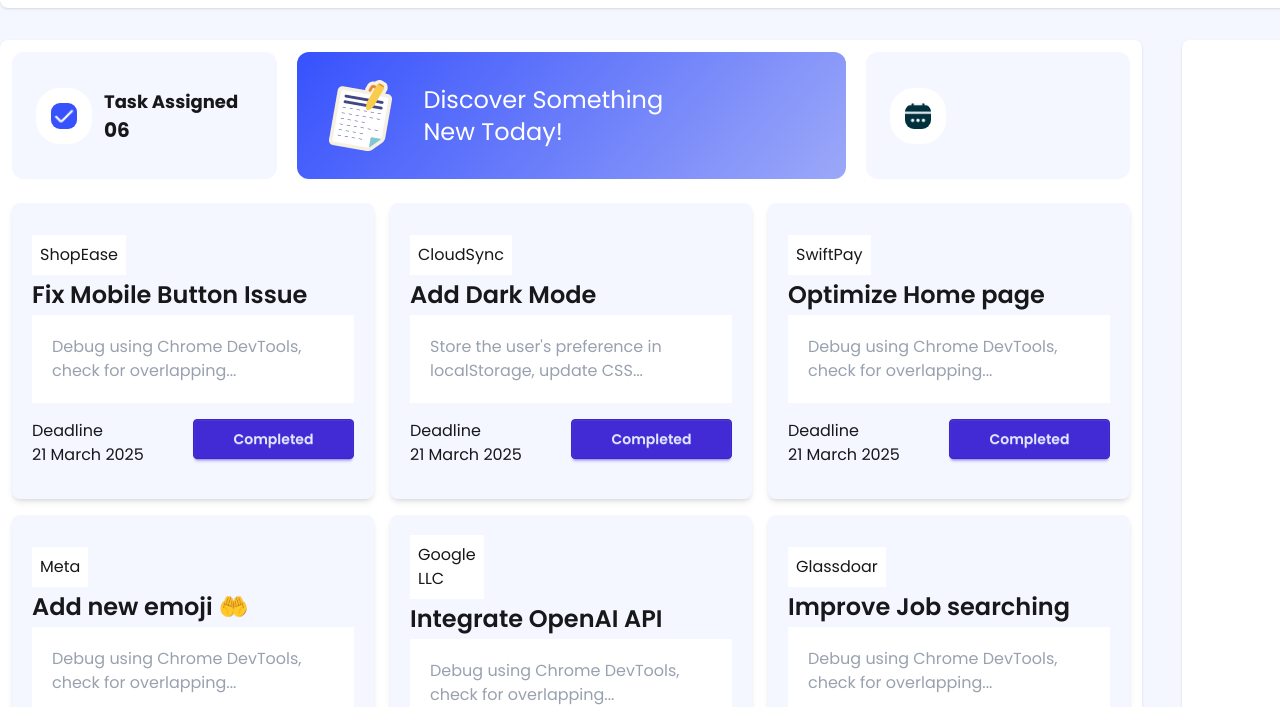
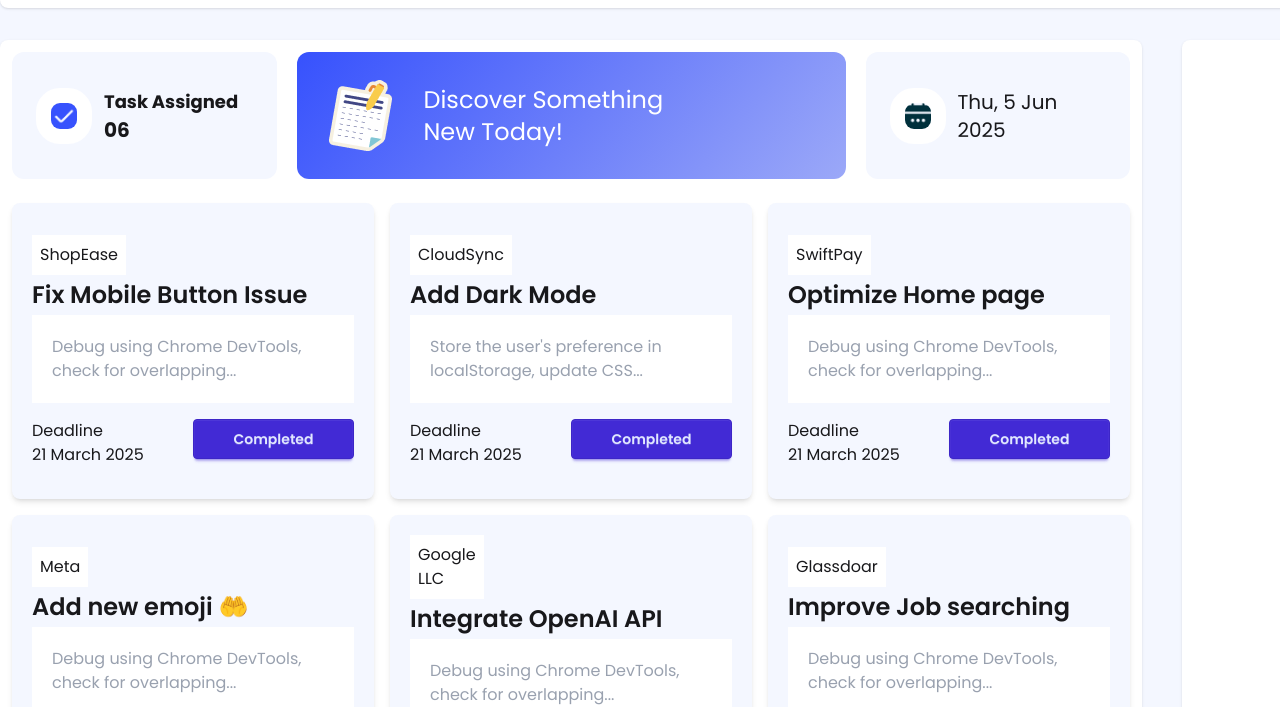
Before and after one commit to Tazwar-Tawsif/Dev-Board-Assignment, a plain HTML site: page index.html in a window 1280 px wide. Shown: the part 112-819 px from the top of the page. Drawn offline with nearby package versions, Linux system fonts and the light colour scheme.

Commit message:
Finally Final

```diff
--- a/index.html
+++ b/index.html
@@ -185,7 +185,7 @@
       </section>
     </main>
 
-    <script src="/codes/script.js"></script>
+    <script src="/script.js"></script>
     <!-- <script src="./codes/blog.js"></script> -->
   </body>
 </html>
```
